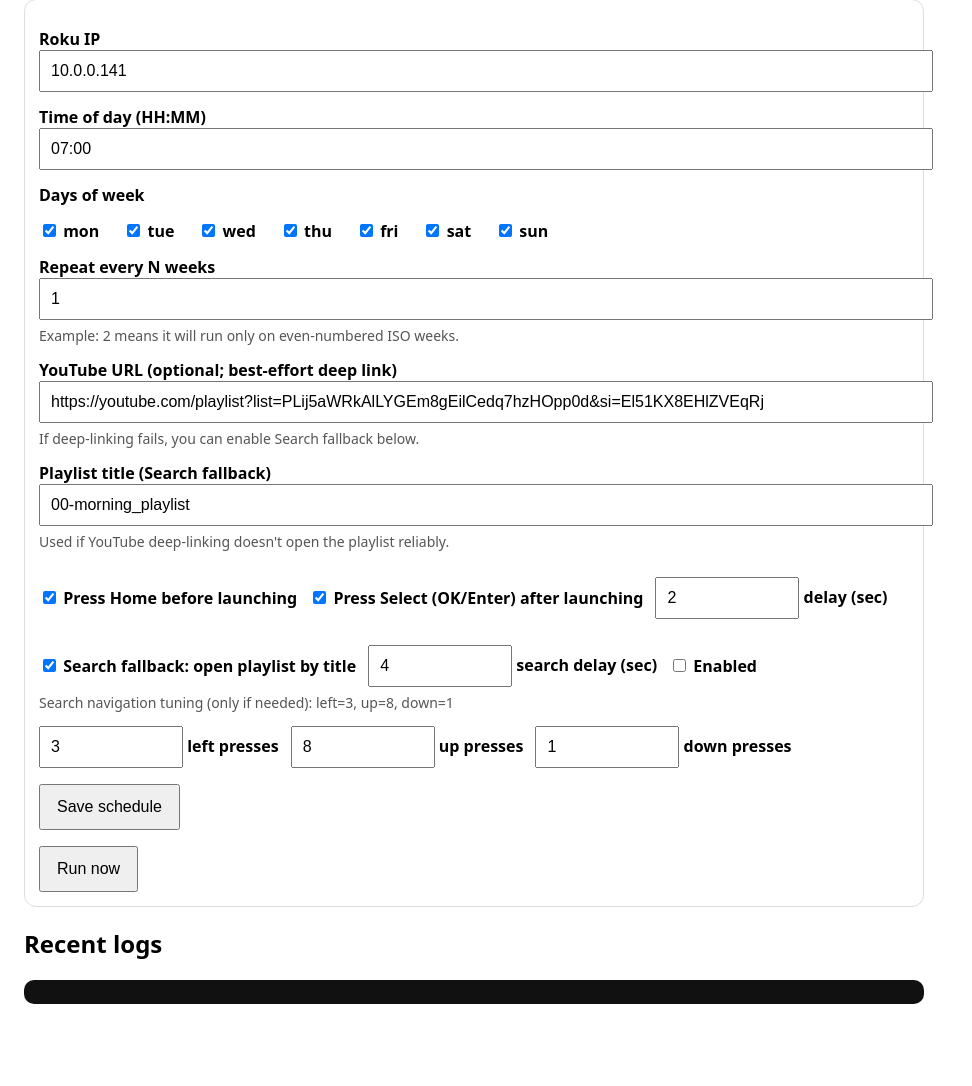
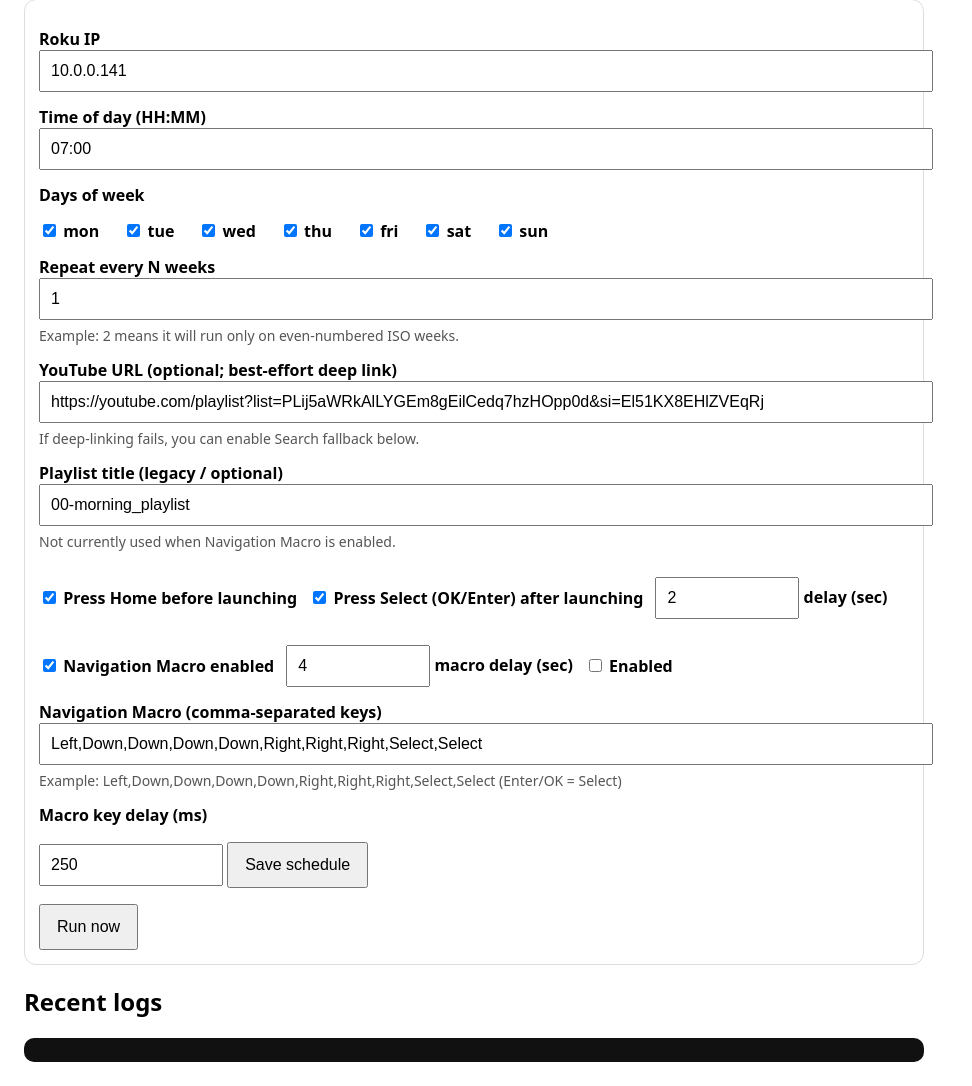
Before and after one commit to sketchmo4/roku_scheduler_ui, a FastAPI app: page / in a window 1280 px wide. Shown: the part 122-1208 px from the top of the page, without its empty margins (0-972 px from the left). Before the commit the page ends 1126 px from the top, so only its background shows below. Run offline with FastAPI, Linux system fonts and the light colour scheme; parts of the project's set-up code (start-up, migrations or seed data) failed here and were passed over.

Commit message:
Add configurable navigation macro for YouTube playlist selection

```diff
--- a/app/main.py
+++ b/app/main.py
@@ -37,11 +37,11 @@ DEFAULT_CONFIG: dict[str, Any] = {
     "press_select_after_launch": True,
     "select_delay_seconds": 2,
     "playlist_title": "00-morning_playlist",
-    "search_fallback_enabled": True,
-    "search_open_left_presses": 3,
-    "search_nav_up_presses": 8,
-    "search_nav_down_presses": 1,
+    "search_fallback_enabled": False,
     "search_after_launch_delay_seconds": 4,
+    "nav_macro_enabled": True,
+    "nav_macro": "Left,Down,Down,Down,Down,Right,Right,Right,Select,Select",
+    "nav_macro_delay_ms": 250,
     "enabled": False,
 }
 
@@ -145,34 +145,29 @@ def run_roku(cfg: dict) -> None:
                 # Roku ECP uses 'Select' for OK/Enter
                 keypress(roku_ip, "Select")
 
-            # Fallback: navigate to Search and type playlist title
-            if cfg.get("search_fallback_enabled"):
+            # Fallback: simple navigation macro (most reliable)
+            if cfg.get("nav_macro_enabled"):
                 time.sleep(min(float(cfg.get("search_after_launch_delay_seconds") or 4), 15))
-                title = (cfg.get("playlist_title") or "").strip()
-                if title:
-                    # attempt to open left nav
-                    for _ in range(int(cfg.get("search_open_left_presses") or 3)):
-                        keypress(roku_ip, "Left")
-                        time.sleep(0.15)
-                    # move to top
-                    for _ in range(int(cfg.get("search_nav_up_presses") or 8)):
-                        keypress(roku_ip, "Up")
-                        time.sleep(0.10)
-                    # down to Search
-                    for _ in range(int(cfg.get("search_nav_down_presses") or 1)):
-                        keypress(roku_ip, "Down")
-                        time.sleep(0.10)
-                    keypress(roku_ip, "Select")
-                    time.sleep(0.6)
-                    type_text(roku_ip, title)
-                    time.sleep(0.8)
-                    # choose first result
-                    keypress(roku_ip, "Down")
-                    time.sleep(0.2)
-                    keypress(roku_ip, "Select")
-                    time.sleep(0.8)
-                    # try to start playing
-                    keypress(roku_ip, "Select")
+                macro = (cfg.get("nav_macro") or "").strip()
+                delay_ms = int(cfg.get("nav_macro_delay_ms") or 250)
+                if macro:
+                    for step in [s.strip() for s in macro.split(",") if s.strip()]:
+                        # allow common aliases
+                        step_norm = step.lower()
+                        key = {
+                            "enter": "Select",
+                            "ok": "Select",
+                            "select": "Select",
+                            "up": "Up",
+                            "down": "Down",
+                            "left": "Left",
+                            "right": "Right",
+                            "back": "Back",
+                            "home": "Home",
+                        }.get(step_norm)
+                        if key:
+                            keypress(roku_ip, key)
+                            time.sleep(max(0.05, min(delay_ms / 1000.0, 2.0)))
 
         log(f"OK: launched YouTube on {roku_ip}")
     except Exception as e:
@@ -217,11 +212,10 @@ def save(
     press_select_after_launch: str | None = Form(default=None),
     select_delay_seconds: int = Form(2),
     playlist_title: str = Form(default=""),
-    search_fallback_enabled: str | None = Form(default=None),
-    search_open_left_presses: int = Form(3),
-    search_nav_up_presses: int = Form(8),
-    search_nav_down_presses: int = Form(1),
     search_after_launch_delay_seconds: int = Form(4),
+    nav_macro_enabled: str | None = Form(default=None),
+    nav_macro: str = Form(default=""),
+    nav_macro_delay_ms: int = Form(250),
 ):
     cfg = load_config()
     cfg["roku_ip"] = roku_ip.strip()
@@ -234,11 +228,10 @@ def save(
     cfg["press_select_after_launch"] = bool(press_select_after_launch)
     cfg["select_delay_seconds"] = int(select_delay_seconds)
     cfg["playlist_title"] = playlist_title.strip()
-    cfg["search_fallback_enabled"] = bool(search_fallback_enabled)
-    cfg["search_open_left_presses"] = int(search_open_left_presses)
-    cfg["search_nav_up_presses"] = int(search_nav_up_presses)
-    cfg["search_nav_down_presses"] = int(search_nav_down_presses)
     cfg["search_after_launch_delay_seconds"] = int(search_after_launch_delay_seconds)
+    cfg["nav_macro_enabled"] = bool(nav_macro_enabled)
+    cfg["nav_macro"] = nav_macro.strip()
+    cfg["nav_macro_delay_ms"] = int(nav_macro_delay_ms)
 
     save_config(cfg)
     try:
--- a/app/templates/index.html
+++ b/app/templates/index.html
@@ -42,25 +42,24 @@
         <input type="text" name="youtube_url" value="{{ cfg.youtube_url }}" placeholder="https://www.youtube.com/playlist?list=..." />
         <div class="hint">If deep-linking fails, you can enable Search fallback below.</div>
 
-        <label>Playlist title (Search fallback)</label>
-        <input type="text" name="playlist_title" value="{{ cfg.playlist_title }}" placeholder="00- morning_playlist" />
-        <div class="hint">Used if YouTube deep-linking doesn't open the playlist reliably.</div>
+        <label>Playlist title (legacy / optional)</label>
+        <input type="text" name="playlist_title" value="{{ cfg.playlist_title }}" placeholder="00-morning_playlist" />
+        <div class="hint">Not currently used when Navigation Macro is enabled.</div>
 
         <div class="row" style="margin-top:12px;">
           <label><input type="checkbox" name="press_home_first" {% if cfg.press_home_first %}checked{% endif %}/> Press Home before launching</label>
           <label><input type="checkbox" name="press_select_after_launch" {% if cfg.press_select_after_launch %}checked{% endif %}/> Press Select (OK/Enter) after launching</label>
           <label><input type="number" min="0" max="10" name="select_delay_seconds" value="{{ cfg.select_delay_seconds }}" style="width: 120px;"/> delay (sec)</label>
-          <label><input type="checkbox" name="search_fallback_enabled" {% if cfg.search_fallback_enabled %}checked{% endif %}/> Search fallback: open playlist by title</label>
-          <label><input type="number" min="0" max="15" name="search_after_launch_delay_seconds" value="{{ cfg.search_after_launch_delay_seconds }}" style="width: 120px;"/> search delay (sec)</label>
+          <label><input type="checkbox" name="nav_macro_enabled" {% if cfg.nav_macro_enabled %}checked{% endif %}/> Navigation Macro enabled</label>
+          <label><input type="number" min="0" max="15" name="search_after_launch_delay_seconds" value="{{ cfg.search_after_launch_delay_seconds }}" style="width: 120px;"/> macro delay (sec)</label>
           <label><input type="checkbox" name="enabled" {% if cfg.enabled %}checked{% endif %}/> Enabled</label>
         </div>
 
-        <div class="hint">Search navigation tuning (only if needed): left={{ cfg.search_open_left_presses }}, up={{ cfg.search_nav_up_presses }}, down={{ cfg.search_nav_down_presses }}</div>
-        <div class="row">
-          <label><input type="number" min="0" max="8" name="search_open_left_presses" value="{{ cfg.search_open_left_presses }}" style="width: 120px;"/> left presses</label>
-          <label><input type="number" min="0" max="20" name="search_nav_up_presses" value="{{ cfg.search_nav_up_presses }}" style="width: 120px;"/> up presses</label>
-          <label><input type="number" min="0" max="20" name="search_nav_down_presses" value="{{ cfg.search_nav_down_presses }}" style="width: 120px;"/> down presses</label>
-        </div>
+        <label>Navigation Macro (comma-separated keys)</label>
+        <input type="text" name="nav_macro" value="{{ cfg.nav_macro }}" />
+        <div class="hint">Example: Left,Down,Down,Down,Down,Right,Right,Right,Select,Select (Enter/OK = Select)</div>
+        <label>Macro key delay (ms)</label>
+        <input type="number" min="50" max="2000" name="nav_macro_delay_ms" value="{{ cfg.nav_macro_delay_ms }}" style="width: 160px;"/>
 
         <button type="submit">Save schedule</button>
       </form>
```
